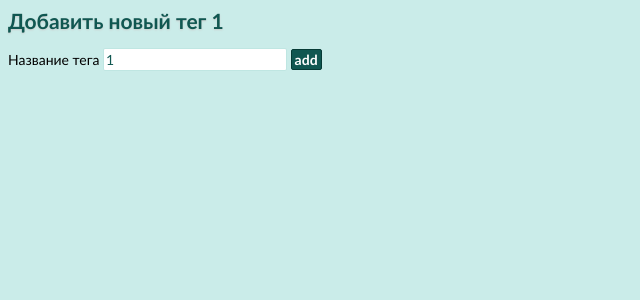
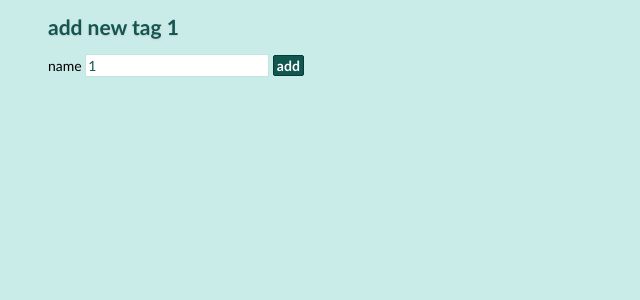
Before and after one commit to klapauciuz/boojum, a Flask app: page /tag/add?name=1 in a window 1280 px wide. Shown: the top 300 px of the page, without its empty margins (0-640 px from the left). Run offline with Flask 2, Linux system fonts and the light colour scheme; some libraries are stand-ins or nearby versions.

Commit message:
ajax redirect and some lol stuff

```diff
--- a/main.py
+++ b/main.py
@@ -34,12 +34,12 @@ def add_tag_page():
     return render_template('add_tag.html', tag_name=name)
 
 """
- получить коллекцию тегов в JSON,
- У роута должно быть два параметра limit и offset, для слайса выборки
- TODO:
- стоит сменить url для API на
- 'api/tags' - метод GET и POST (чтобы можно было туда оправлить новый тег),
- 'api/tags/<name>' - методы GET, PUT, DELETE для работы с конкретным тегом
+получить коллекцию тегов в JSON,
+У роута должно быть два параметра limit и offset, для слайса выборки
+TODO:
+стоит сменить url для API на
+'api/tags' - метод GET и POST (чтобы можно было туда оправлить новый тег),
+'api/tags/<name>' - методы GET, PUT, DELETE для работы с конкретным тегом
 """
 
 @app.route('/api/tags/',  methods=['GET'])
@@ -57,16 +57,16 @@ def get_tag(name):
         tags.update({'name': name}, {'name': name})
     if request.method == 'DELETE':
         tags.remove({'name': name}, {justOne: true})
-    '''
-    возможно понадобиться
-    if request.method == 'POST':
-        # почему-то после отправки стандартным способом не показывает тег, но если снова зайти на страницу то ОК - видно JSON
-        tags.insert({'name': name})
-        # https://gist.github.com/ibeex/3257877
-        app.logger.info('params are: %s', request.query_string)
-        return redirect('/'+name)
-    '''
 
+"""
+возможно понадобится
+if request.method == 'POST':
+    # почему-то после отправки стандартным способом не показывает тег, но если снова зайти на страницу то ОК - видно JSON
+    tags.insert({'name': name})
+    # https://gist.github.com/ibeex/3257877
+    app.logger.info('params are: %s', request.query_string)
+    return redirect('/'+name)
+"""
 
 @app.route('/api/add/tag', methods=['POST'])
 def add_tag():
--- a/static/scripts/send.js
+++ b/static/scripts/send.js
@@ -9,8 +9,9 @@ $(document).ready(function(){
         type: 'POST',
         data : postData,
         success:function(response) {
-            console.log('на сервер успешно отправлены данные в виде: %s/n', JSON.stringify(postData))
-            console.log('ответ сервера: %s', JSON.stringify(response))
+            window.location.replace("/");
+            /*console.log('на сервер успешно отправлены данные в виде: %s/n', JSON.stringify(postData))
+            console.log('ответ сервера: %s', JSON.stringify(response))*/
         },
         error: function(err) {
           console.log(JSON.stringify(err));
--- a/static/style.css
+++ b/static/style.css
@@ -34,6 +34,7 @@ input[type="submit"] {
     -moz-border-radius: 2px;
     -webkit-border-radius: 2px;
     color: white;
+    cursor: pointer;
 }
 
 div.page {
--- a/templates/add_tag.html
+++ b/templates/add_tag.html
@@ -7,11 +7,13 @@
   <script type="text/javascript" src="{{ url_for('static', filename='scripts/send.js') }}"></script>
 </head>
 <body>
-<h2>Добавить новый тег {{ tag_name }}</h2>
+<ul>
+<h2>add new tag {{ tag_name }}</h2>
 <form id="add" action="" >
-    <label>Название тега</label>
-    <input type="text" name="name" placeholder="Name" value="{{ tag_name }}"/>
+    <label>name </label>
+    <input type="text" name="name" placeholder="e.g. creepy" value="{{ tag_name }}"/>
     <input type="submit" form="add" value="add"/>
 </form>
+</ul>
 </body>
 </html>
--- a/templates/index.html
+++ b/templates/index.html
@@ -6,7 +6,10 @@
 </head>
 <body>
 <big>
-    <a href="/tag/add">Add new tag</a>
+    <a href="/tag/add">add new tag</a> |
+    <a href="/login">auth</a> |
+    <a href="/trends">popular tags</a> |
+    <a href="/pop">popular objects</a>
 </big>
 <hr style="border-color: gray">
 <ul class="tags">
```
